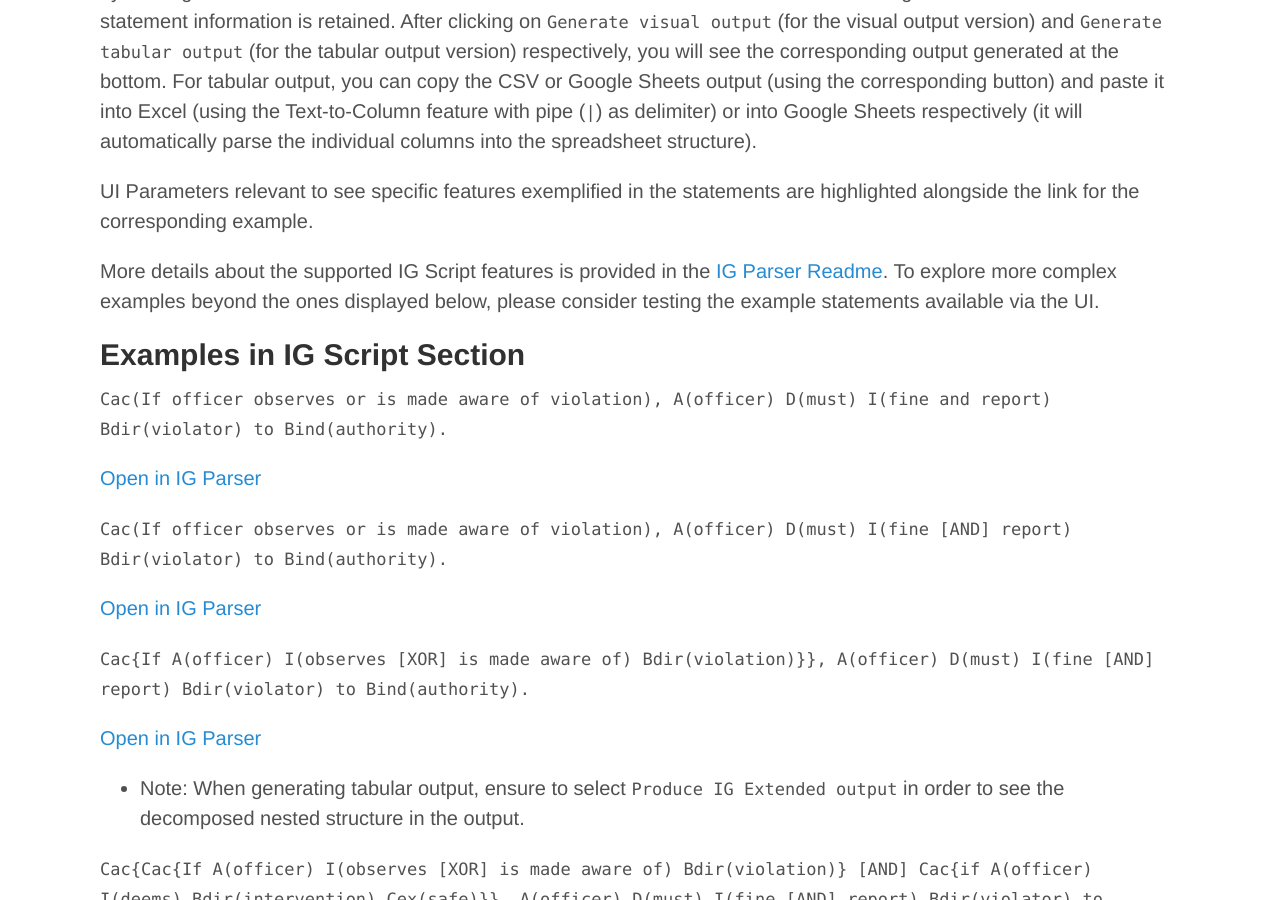
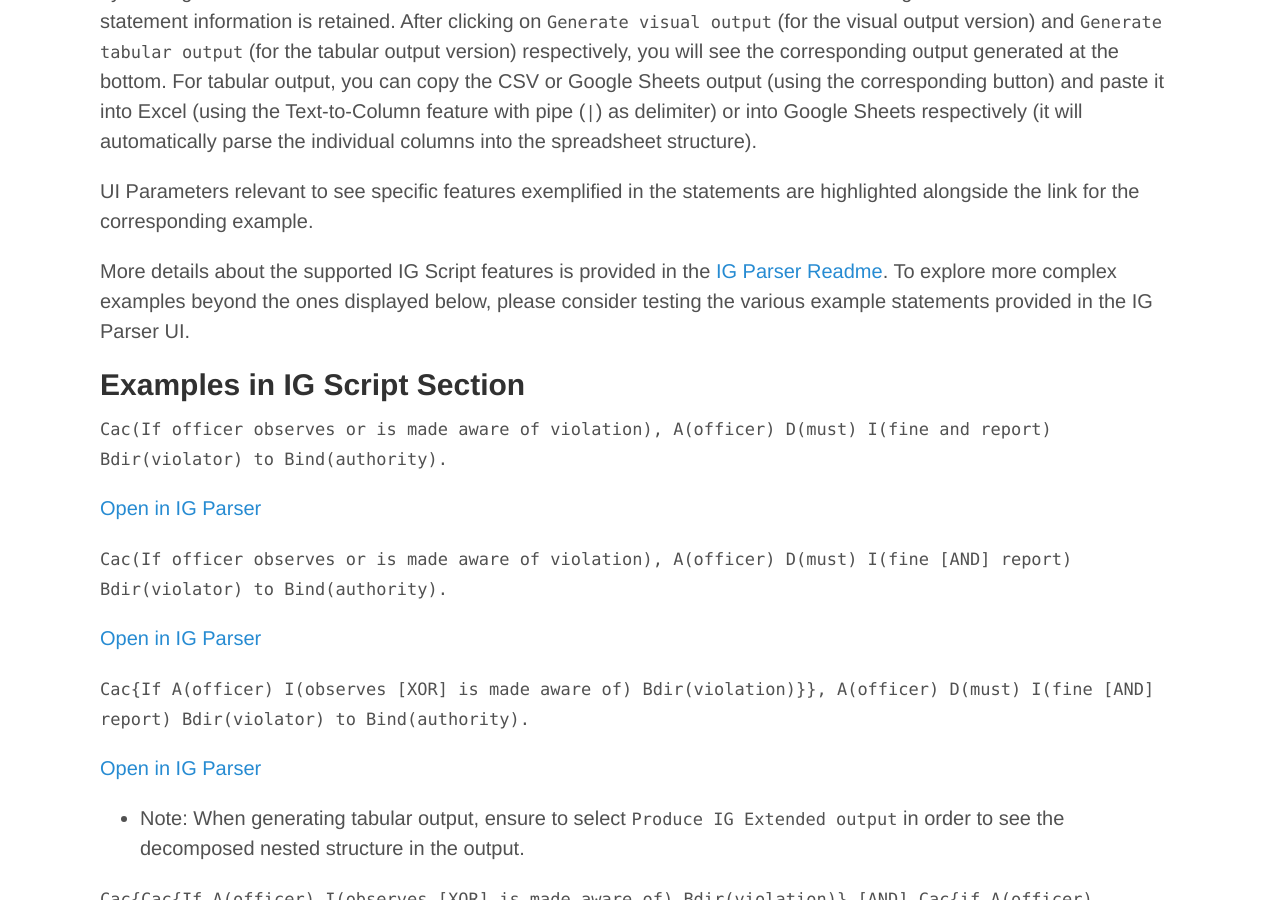
Before and after one commit to InstitutionalGrammar/IG-Book, a Jekyll site: the page built from article-examples.md, in a window 1280 px wide and 900 px high, scrolled down 445 px. Built offline with Jekyll 4.4.1, drawn with Linux system fonts in a browser that asks for light colours.

Commit message:
Refined language.

```diff
--- a/article-examples.md
+++ b/article-examples.md
@@ -11,7 +11,7 @@ At this stage, this page is dedicated to reviewers who wish to explore the state
 
 UI Parameters relevant to see specific features exemplified in the statements are highlighted alongside the link for the corresponding example.
 
-More details about the supported IG Script features is provided in the [IG Parser Readme](https://github.com/chrfrantz/IG-Parser/blob/main/README.md). To explore more complex examples beyond the ones displayed below, please consider testing the example statements available via the UI.
+More details about the supported IG Script features is provided in the [IG Parser Readme](https://github.com/chrfrantz/IG-Parser/blob/main/README.md). To explore more complex examples beyond the ones displayed below, please consider testing the various example statements provided in the IG Parser UI.
 
 <!--For an accessible introduction to IG Script (beyond the introduction in the manuscript), please refer to the [IG 2.0 Codebook](https://arxiv.org/abs/2008.08937). -->
 
```
